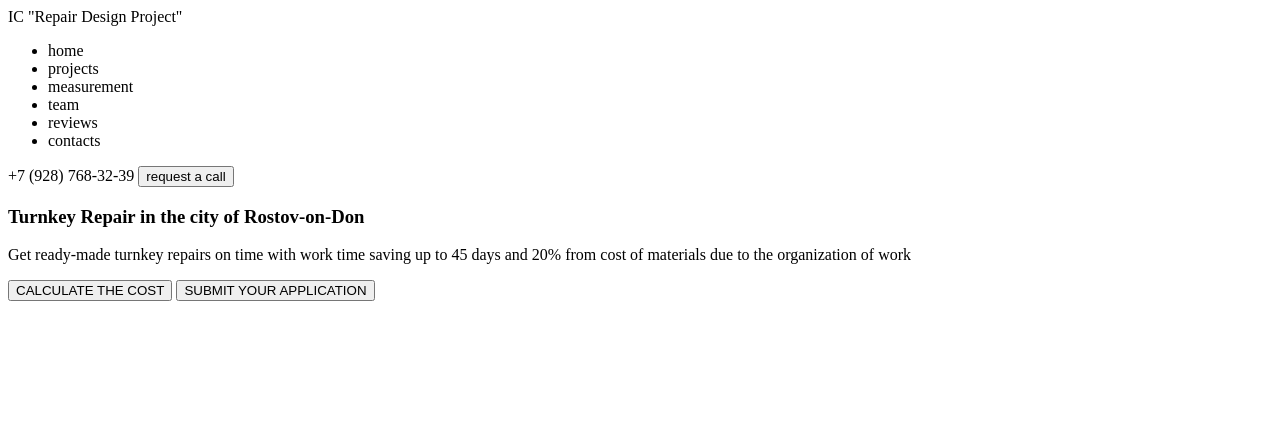
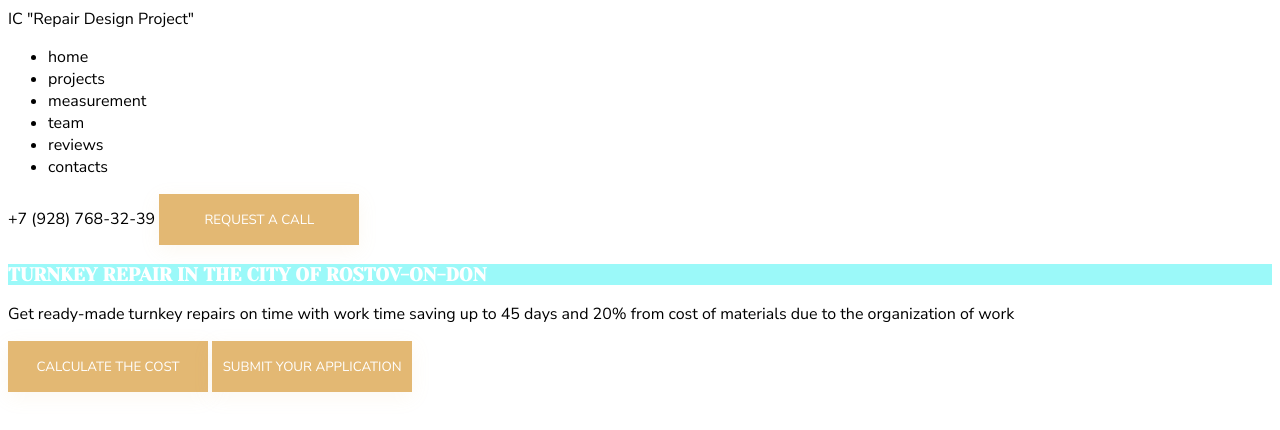
Before and after one commit to AndrewMosh/landing-repair, a plain HTML site: page index.html in a window 1280 px wide. Drawn offline with Linux system fonts and the light colour scheme.

Commit message:
default properties in css added and fonts to html

```diff
--- a/index.html
+++ b/index.html
@@ -4,7 +4,16 @@
     <meta charset="UTF-8" />
     <meta http-equiv="X-UA-Compatible" content="IE=edge" />
     <meta name="viewport" content="width=device-width, initial-scale=1.0" />
+
     <link rel="stylesheet" href="styles.css" />
+    <!------шрифты----->
+    <link rel="preconnect" href="https://fonts.googleapis.com" />
+    <link rel="preconnect" href="https://fonts.gstatic.com" crossorigin />
+    <link
+      href="https://fonts.googleapis.com/css2?family=Nunito+Sans:ital,wght@0,400;0,700;1,400&family=Open+Sans:ital,wght@0,400;0,700;1,400&family=Yeseva+One&display=swap"
+      rel="stylesheet"
+    />
+    <!--------------->
     <title>Landing</title>
   </head>
   <body>
--- a/styles.css
+++ b/styles.css
@@ -1,3 +1,21 @@
+/* установка дефолтных настроек для элементов */
+
 * {
   box-sizing: border-box;
+  font-family: "Nunito Sans", sans-serif;
 }
+button {
+  background-color: #e3b873;
+  box-shadow: 0px 5px 20px rgba(227, 184, 115, 0.1);
+  width: 200px;
+  height: 51px;
+  border: none;
+  color: white;
+  text-transform: uppercase;
+}
+h1 {
+  font-family: "Yeseva One", cursive;
+  color: white;
+  text-transform: uppercase;
+  background-color: rgb(155, 249, 249); /* потом удалить*/
+}
```
